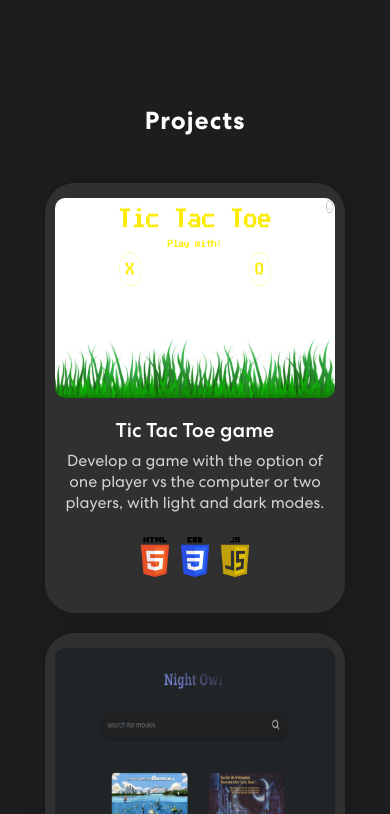
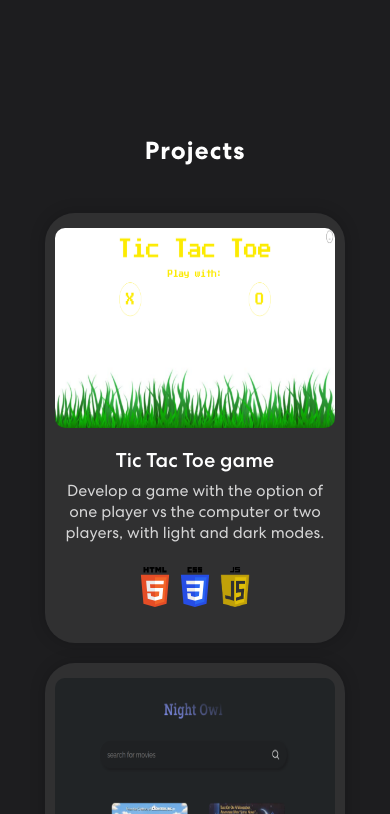
Before and after one commit to Asiaalrajeh/personal-portfolio, a React (Create React App) app: page / in a window 390 px wide. Shown: the part 1110-1924 px from the top of the page. Built offline with nearby package versions, Linux system fonts and the light colour scheme.

Commit message:
update banner

```diff
--- a/src/App.css
+++ b/src/App.css
@@ -545,7 +545,7 @@ button[type = 'submit']:hover{
 @media screen and (max-width:768px) {
 
   .proSec{
-    margin-top: 70px
+    margin-top: 100px
   }
   div.me-auto.navbar-nav{
     margin-left: 0;
```
